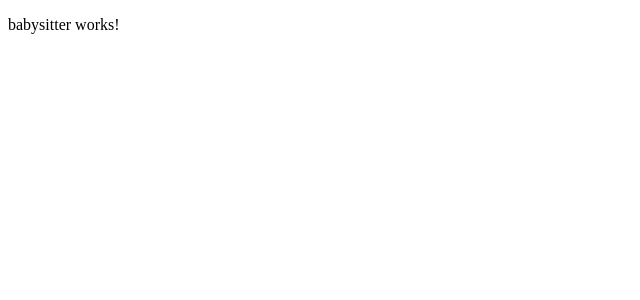
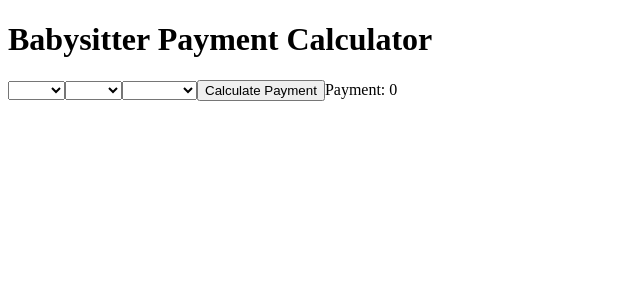
Before and after one commit to hijaren/kata-babysitter, an Angular app: page / in a window 1280 px wide. Shown: the top 300 px of the page, without its empty margins (0-640 px from the left). Built offline with nearby package versions, Linux system fonts and the light colour scheme.

Commit message:
Added basic UI

```diff
--- a/src/app/app.module.ts
+++ b/src/app/app.module.ts
@@ -1,4 +1,5 @@
 import { CUSTOM_ELEMENTS_SCHEMA, NgModule } from '@angular/core';
+import { FormsModule } from '@angular/forms';
 import { BrowserModule } from '@angular/platform-browser';
 
 import { AppComponent } from './app.component';
@@ -6,7 +7,7 @@ import { BabysitterComponent } from './babysitter/babysitter.component';
 
 @NgModule({
   declarations: [AppComponent, BabysitterComponent],
-  imports: [BrowserModule],
+  imports: [BrowserModule, FormsModule],
   providers: [],
   bootstrap: [AppComponent],
   schemas: [CUSTOM_ELEMENTS_SCHEMA],
--- a/src/app/babysitter/babysitter.component.html
+++ b/src/app/babysitter/babysitter.component.html
@@ -1 +1,12 @@
-<p>babysitter works!</p>
+<h1>Babysitter Payment Calculator</h1>
+<select name='startingTime' id='startingTime' [(ngModel)]='selectedStartTime'>
+    <option *ngFor='let time of TIMES_OPTIONS' [value]='time'>{{time}}</option>
+</select>
+<select name="endingTime" id="endingTime" [(ngModel)]='selectedEndTime'>
+    <option *ngFor='let time of TIMES_OPTIONS' [value]='time'>{{time}}</option>
+</select>
+<select name="family" id="family" [(ngModel)]='selectedFamily'>
+    <option *ngFor='let family of FAMILY_OPTIONS' [value]="family">{{family}}</option>
+</select>
+<button (click)="setPaymentValue()">Calculate Payment</button>
+<span>Payment: {{ paymentValue }}</span>
--- a/src/app/babysitter/babysitter.component.ts
+++ b/src/app/babysitter/babysitter.component.ts
@@ -53,9 +53,22 @@ export class BabysitterComponent implements OnInit {
 
   FAMILY_OPTIONS = ['Family A', 'Family B', 'Family C'];
 
+  selectedStartTime = '';
+  selectedEndTime = '';
+  selectedFamily = '';
+  paymentValue = 0;
+
   constructor() {}
 
   ngOnInit(): void {}
+
+  setPaymentValue(): void {
+    this.paymentValue = this.calculatePayment(
+      this.selectedStartTime,
+      this.selectedEndTime,
+      this.selectedFamily
+    );
+  }
 
   calculatePayment(
     startTime: string,
```
